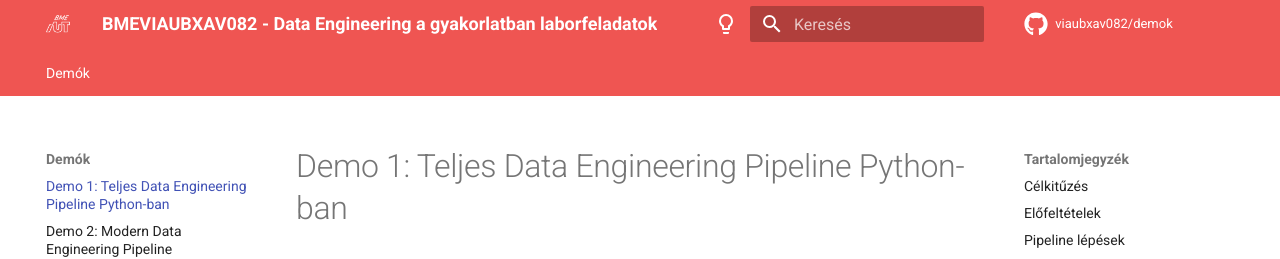
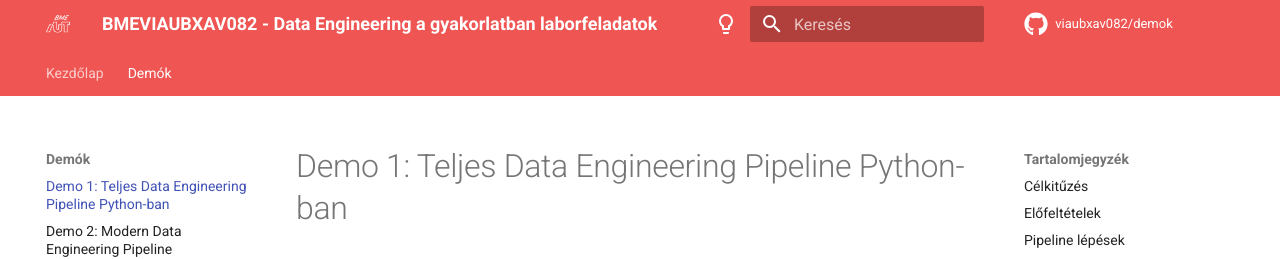
Before and after one commit to BMEVIAUBXAV082/demok, an MkDocs documentation site: the page built from docs/demok/1/index.md, in a window 1280 px wide and 900 px high. Shown: the top 259 px of the window. Built offline with MkDocs 1.6.1 and Material for MkDocs 9.7.7, drawn with Linux system fonts in a browser that asks for light colours; comment, search, counter and statistics services are not loaded.

Commit message:
Update mkdocs.yml

```diff
--- a/mkdocs.yml
+++ b/mkdocs.yml
@@ -84,6 +84,7 @@ plugins:
       branch: main
 
 nav:
+  - "Kezdőlap": index.md
   - "Demók":
       - demok/1/index.md
       - demok/2/index.md
```
